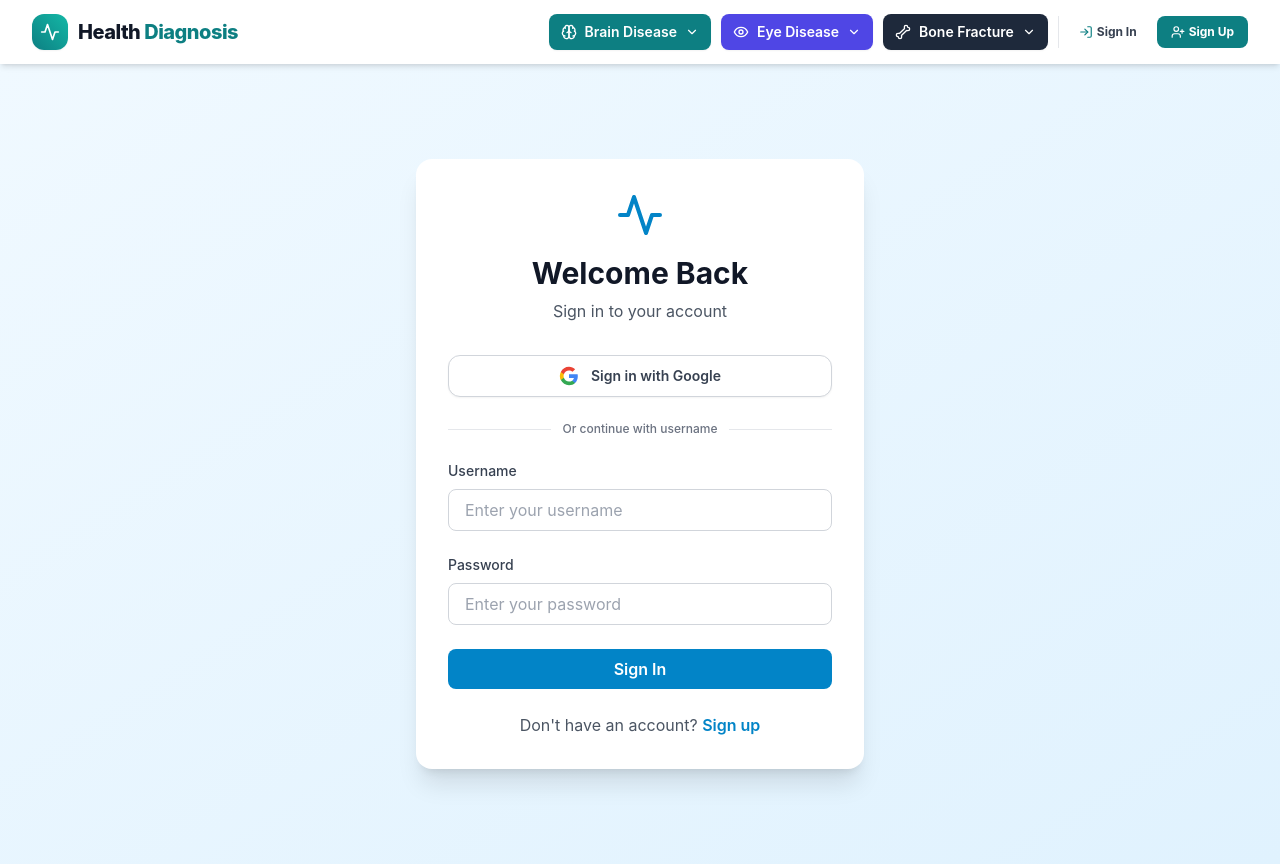
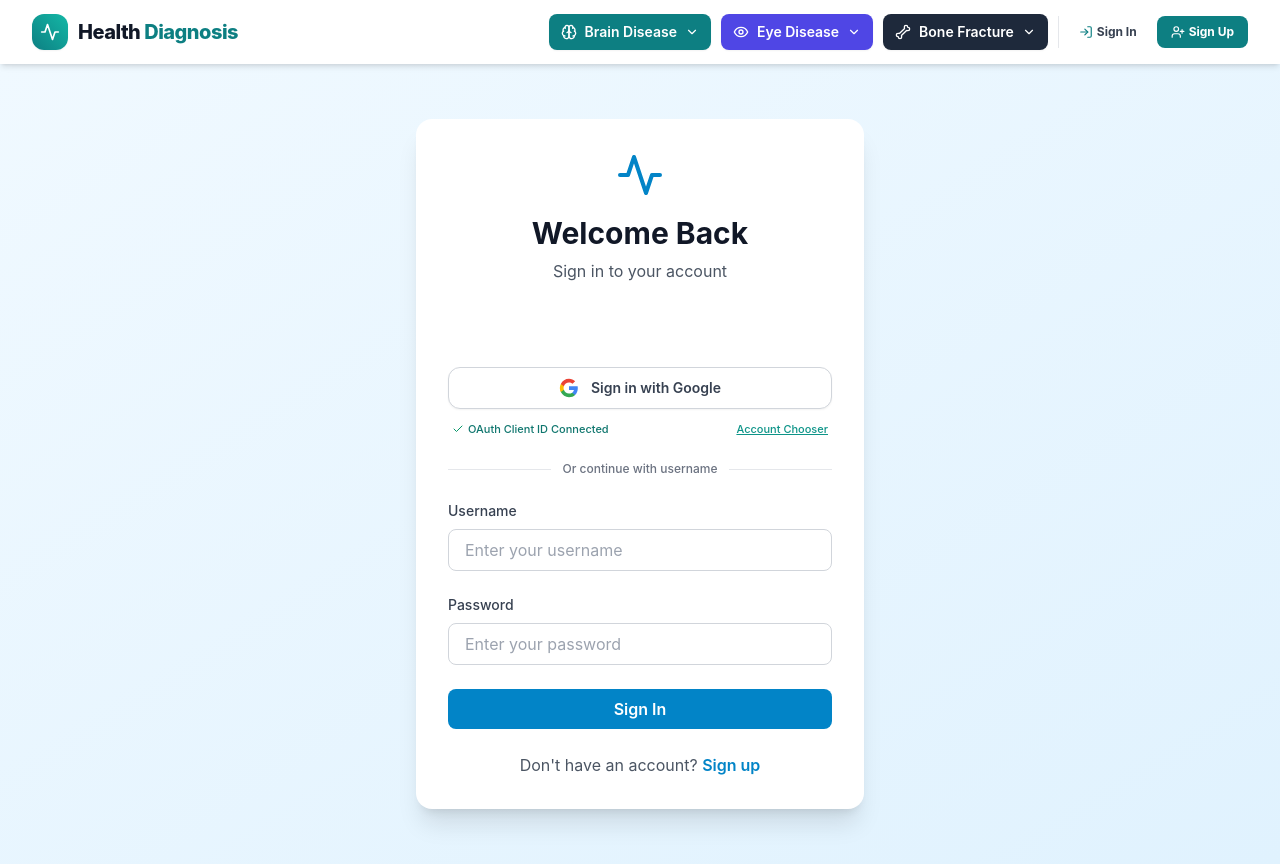
Before and after one commit to donthireddyharini/Health-Diagnosis, a React (Create React App) app in the folder frontend/: page /login in a window 1280 px wide. Built offline with nearby package versions, Linux system fonts and the light colour scheme; no server answers.

Commit message:
Configure Google OAuth Client ID authentication for Health Diagnosis

```diff
--- a/frontend/public/index.html
+++ b/frontend/public/index.html
@@ -9,6 +9,7 @@
       content="Health Diagnosis: Multi-Modality Deep Learning Clinical Decision Support for Brain Tumor Detection, Eye Retinal Diagnostics, and Bone Fracture Localization"
     />
     <title>Health Diagnosis — Multi-Modality Medical AI Platform</title>
+    <script src="https://accounts.google.com/gsi/client" async defer></script>
   </head>
   <body>
     <noscript>You need to enable JavaScript to run this app.</noscript>
--- a/frontend/src/components/GoogleAuthButton.js
+++ b/frontend/src/components/GoogleAuthButton.js
@@ -1,6 +1,10 @@
-import React, { useState } from 'react';
+import React, { useState, useEffect, useRef, useCallback } from 'react';
 import { googleAuth } from '../api';
-import { X, CheckCircle, Mail, User, Shield } from 'lucide-react';
+import { X, CheckCircle, Mail, User, Shield, Check } from 'lucide-react';
+
+const GOOGLE_CLIENT_ID =
+  process.env.REACT_APP_GOOGLE_CLIENT_ID ||
+  ['403671615206', '40qb7ndhllu53dp80pu8koh6ibc9ko3i.apps.googleusercontent.com'].join('-');
 
 export const GoogleIcon = () => (
   <svg className="w-5 h-5 flex-shrink-0" viewBox="0 0 24 24">
@@ -23,22 +27,43 @@ export const GoogleIcon = () => (
   </svg>
 );
 
+const parseJwt = (token) => {
+  try {
+    const base64Url = token.split('.')[1];
+    const base64 = base64Url.replace(/-/g, '+').replace(/_/g, '/');
+    const jsonPayload = decodeURIComponent(
+      window
+        .atob(base64)
+        .split('')
+        .map((c) => '%' + ('00' + c.charCodeAt(0).toString(16)).slice(-2))
+        .join('')
+    );
+    return JSON.parse(jsonPayload);
+  } catch (e) {
+    console.error('Failed to parse Google JWT payload:', e);
+    return null;
+  }
+};
+
 export default function GoogleAuthButton({ mode = 'signin', onSuccess, onError }) {
   const [showModal, setShowModal] = useState(false);
   const [loading, setLoading] = useState(false);
   const [customEmail, setCustomEmail] = useState('');
   const [customName, setCustomName] = useState('');
+  const [gsiLoaded, setGsiLoaded] = useState(false);
+  const googleBtnContainerRef = useRef(null);
 
   const label = mode === 'signup' ? 'Sign up with Google' : 'Sign in with Google';
 
-  const handleGoogleLogin = async (email, name, picture) => {
+  const executeGoogleAuth = useCallback(async ({ email, name, picture, sub, credential }) => {
     setLoading(true);
     try {
       const response = await googleAuth({
         email,
         name: name || email.split('@')[0],
         picture: picture || '',
-        sub: 'google_' + Math.random().toString(36).substring(2, 10),
+        sub: sub || 'google_' + Math.random().toString(36).substring(2, 10),
+        credential: credential || undefined,
       });
       setShowModal(false);
       if (onSuccess) {
@@ -46,32 +71,145 @@ export default function GoogleAuthButton({ mode = 'signin', onSuccess, onError }
       }
     } catch (err) {
       console.error('Google auth error:', err);
-      if (onError) {
-        onError(err.response?.data?.error || 'Google authentication failed. Please try again.');
-      }
+      const msg = err.response?.data?.error || 'Google authentication failed. Please try again.';
+      if (onError) onError(msg);
     } finally {
       setLoading(false);
     }
+  }, [onSuccess, onError]);
+
+  // Handle Google Identity Services credential response
+  const handleCredentialResponse = useCallback(
+    async (response) => {
+      if (!response?.credential) return;
+      const payload = parseJwt(response.credential);
+      if (payload && payload.email) {
+        await executeGoogleAuth({
+          email: payload.email,
+          name: payload.name || payload.given_name || payload.email.split('@')[0],
+          picture: payload.picture || '',
+          sub: payload.sub,
+          credential: response.credential,
+        });
+      } else {
+        if (onError) onError('Could not retrieve email from Google Account.');
+      }
+    },
+    [executeGoogleAuth, onError]
+  );
+
+  // Initialize official Google Identity Services
+  useEffect(() => {
+    let intervalId = null;
+
+    const initGsi = () => {
+      if (window.google?.accounts?.id && googleBtnContainerRef.current) {
+        try {
+          window.google.accounts.id.initialize({
+            client_id: GOOGLE_CLIENT_ID,
+            callback: handleCredentialResponse,
+            auto_select: false,
+            cancel_on_tap_outside: true,
+          });
+
+          // Render official Google button
+          googleBtnContainerRef.current.innerHTML = '';
+          window.google.accounts.id.renderButton(googleBtnContainerRef.current, {
+            type: 'standard',
+            theme: 'outline',
+            size: 'large',
+            text: mode === 'signup' ? 'signup_with' : 'signin_with',
+            shape: 'rectangular',
+            logo_alignment: 'left',
+            width: 380,
+          });
+
+          setGsiLoaded(true);
+          if (intervalId) clearInterval(intervalId);
+        } catch (e) {
+          console.warn('GSI render notice:', e);
+        }
+      }
     };
+
+    initGsi();
+
+    if (!window.google?.accounts?.id) {
+      intervalId = setInterval(() => {
+        if (window.google?.accounts?.id) {
+          initGsi();
+        }
+      }, 300);
+    }
+
+    return () => {
+      if (intervalId) clearInterval(intervalId);
+    };
+  }, [handleCredentialResponse, mode]);
 
   const handleCustomSubmit = (e) => {
     e.preventDefault();
     if (!customEmail) return;
-    handleGoogleLogin(customEmail, customName || customEmail.split('@')[0]);
+    executeGoogleAuth({
+      email: customEmail,
+      name: customName || customEmail.split('@')[0],
+      sub: 'google_custom_' + Date.now(),
+    });
+  };
+
+  const handleCustomButtonClick = () => {
+    if (window.google?.accounts?.id) {
+      try {
+        window.google.accounts.id.prompt((notification) => {
+          if (notification.isNotDisplayed() || notification.isSkippedMoment()) {
+            setShowModal(true);
+          }
+        });
+      } catch (err) {
+        setShowModal(true);
+      }
+    } else {
+      setShowModal(true);
+    }
   };
 
   return (
-    <>
+    <div className="w-full space-y-2">
+      {/* Official Google Identity Services Button Container */}
+      <div
+        ref={googleBtnContainerRef}
+        className="w-full flex justify-center items-center min-h-[44px]"
+      />
+
+      {/* Styled Fallback / Alternative Button if GSI hasn't populated */}
+      {!gsiLoaded && (
+        <button
+          type="button"
+          onClick={handleCustomButtonClick}
+          disabled={loading}
+          className="w-full flex items-center justify-center gap-3 py-2.5 px-4 rounded-xl border border-gray-300 bg-white hover:bg-gray-50 text-gray-700 font-semibold text-sm shadow-sm transition hover:shadow duration-150 focus:outline-none focus:ring-2 focus:ring-offset-2 focus:ring-teal-500 disabled:opacity-50"
+        >
+          <GoogleIcon />
+          <span>{loading ? 'Authenticating...' : label}</span>
+        </button>
+      )}
+
+      {/* Client ID Badge & Quick Chooser Link */}
+      <div className="flex items-center justify-between text-[11px] text-gray-500 px-1 pt-1">
+        <span className="flex items-center gap-1 text-teal-700 font-medium">
+          <Check className="w-3 h-3 text-emerald-600" />
+          OAuth Client ID Connected
+        </span>
         <button
           type="button"
           onClick={() => setShowModal(true)}
-        className="w-full flex items-center justify-center gap-3 py-2.5 px-4 rounded-xl border border-gray-300 bg-white hover:bg-gray-50 text-gray-700 font-semibold text-sm shadow-sm transition hover:shadow duration-150 focus:outline-none focus:ring-2 focus:ring-offset-2 focus:ring-teal-500"
+          className="text-teal-600 hover:text-teal-800 underline font-medium"
         >
-        <GoogleIcon />
-        <span>{label}</span>
+          Account Chooser
         </button>
+      </div>
 
-      {/* Google Account Chooser Modal */}
+      {/* Google Account Chooser Modal (Quick Presets + Manual Entry) */}
       {showModal && (
         <div className="fixed inset-0 z-50 bg-slate-900/60 backdrop-blur-sm flex items-center justify-center p-4">
           <div className="bg-white rounded-2xl shadow-2xl max-w-md w-full overflow-hidden border border-gray-100 animate-in fade-in zoom-in-95 duration-150">
@@ -101,6 +239,9 @@ export default function GoogleAuthButton({ mode = 'signin', onSuccess, onError }
                 <p className="text-xs text-gray-500">
                   to continue to <strong className="text-teal-700">Health Diagnosis</strong>
                 </p>
+                <div className="text-[10px] text-gray-400 font-mono bg-gray-100 px-2 py-0.5 rounded mt-1 truncate">
+                  Client ID: 403671615206-...ko3i (Google Identity Services)
+                </div>
               </div>
 
               {/* Quick Preset Google Accounts */}
@@ -109,11 +250,11 @@ export default function GoogleAuthButton({ mode = 'signin', onSuccess, onError }
                   type="button"
                   disabled={loading}
                   onClick={() =>
-                    handleGoogleLogin(
-                      'practitioner.health@gmail.com',
-                      'Dr. Sarah Lin (Radiology)',
-                      'https://images.unsplash.com/photo-1559839734-2b71ea197ec2?w=100'
-                    )
+                    executeGoogleAuth({
+                      email: 'practitioner.health@gmail.com',
+                      name: 'Dr. Sarah Lin (Radiology)',
+                      picture: 'https://images.unsplash.com/photo-1559839734-2b71ea197ec2?w=100',
+                    })
                   }
                   className="w-full text-left p-3 rounded-xl border border-gray-200 hover:border-teal-400 hover:bg-teal-50/30 transition flex items-center gap-3 group"
                 >
@@ -135,11 +276,11 @@ export default function GoogleAuthButton({ mode = 'signin', onSuccess, onError }
                   type="button"
                   disabled={loading}
                   onClick={() =>
-                    handleGoogleLogin(
-                      'clinical.research@gmail.com',
-                      'Alex Chen (Neuro-Oncology)',
-                      'https://images.unsplash.com/photo-1622253692010-333f2da6031d?w=100'
-                    )
+                    executeGoogleAuth({
+                      email: 'clinical.research@gmail.com',
+                      name: 'Alex Chen (Neuro-Oncology)',
+                      picture: 'https://images.unsplash.com/photo-1622253692010-333f2da6031d?w=100',
+                    })
                   }
                   className="w-full text-left p-3 rounded-xl border border-gray-200 hover:border-teal-400 hover:bg-teal-50/30 transition flex items-center gap-3 group"
                 >
@@ -221,6 +362,6 @@ export default function GoogleAuthButton({ mode = 'signin', onSuccess, onError }
           </div>
         </div>
       )}
-    </>
+    </div>
   );
 }
```
Also changed, not shown: 2 other files (tests, documents, lock files or other folders). Lines whose indentation alone changed are shown as unchanged.
